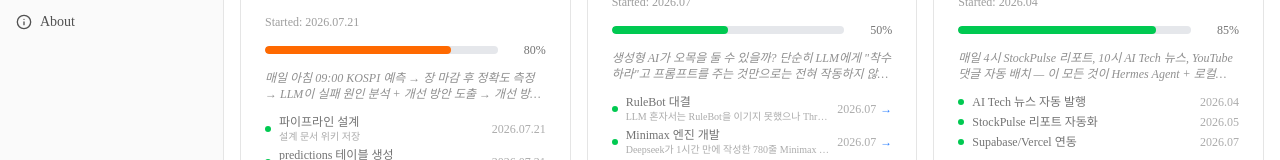
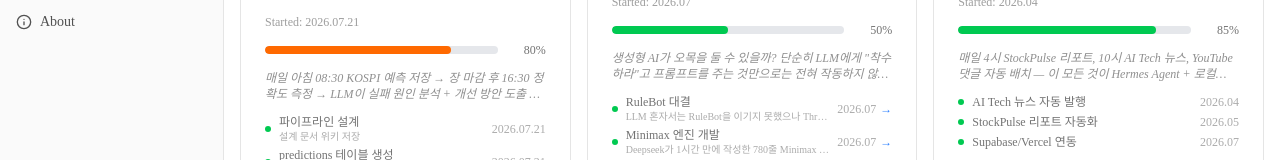
Before and after one commit to gdevsnack-ai-labs/devsnack-blog, a Next.js app: page /lab in a window 1280 px wide. Shown: the part 307-467 px from the top of the page. Built offline with nearby package versions, Linux system fonts and the light colour scheme.

Commit message:
fix: experiments.ts whyText 시간 09:00→08:30, 16:30 추가

```diff
--- a/src/data/experiments.ts
+++ b/src/data/experiments.ts
@@ -75,7 +75,7 @@ const STOCKPULSE_SELF: Experiment = {
   status: '진행중',
   category: 'running',
   startedAt: '2026.07.21',
-  whyText: '매일 아침 09:00 KOSPI 예측 → 장 마감 후 정확도 측정 → LLM이 실패 원인 분석 + 개선 방안 도출 → 개선 방안을 실제 파이프라인에 자동 적용(프롬프트 패치/ML 파라미터/피처 변경) → 다음날 개선된 환경에서 재예측. 이 루프가 매일 반복되며, "분석만 하고 끝"이 아니라 실제로 시스템이 진화하는 것이 목표. 투자 목적이 아닌 AI 예측 모델이 스스로 개선할 수 있는지 탐구하는 실험.',
+  whyText: '매일 아침 08:30 KOSPI 예측 저장 → 장 마감 후 16:30 정확도 측정 → LLM이 실패 원인 분석 + 개선 방안 도출 → 개선 방안을 실제 파이프라인에 자동 적용(프롬프트 패치/ML 파라미터/피처 변경) → 다음날 개선된 환경에서 재예측. 이 루프가 매일 반복되며, "분석만 하고 끝"이 아니라 실제로 시스템이 진화하는 것이 목표. 투자 목적이 아닌 AI 예측 모델이 스스로 개선할 수 있는지 탐구하는 실험.',
   nextGoals: ['7일 연속 예측 기록 수집', '실패 패턴 분석 및 프롬프트 개선', '정확도 60% 이상 달성', 'Lab 대시보드에 실시간 정확도 표시'],
   timeline: [
     { name: '파이프라인 설계',        status: '완료',   date: '2026.07.21', result: '설계 문서 위키 저장' },
```
